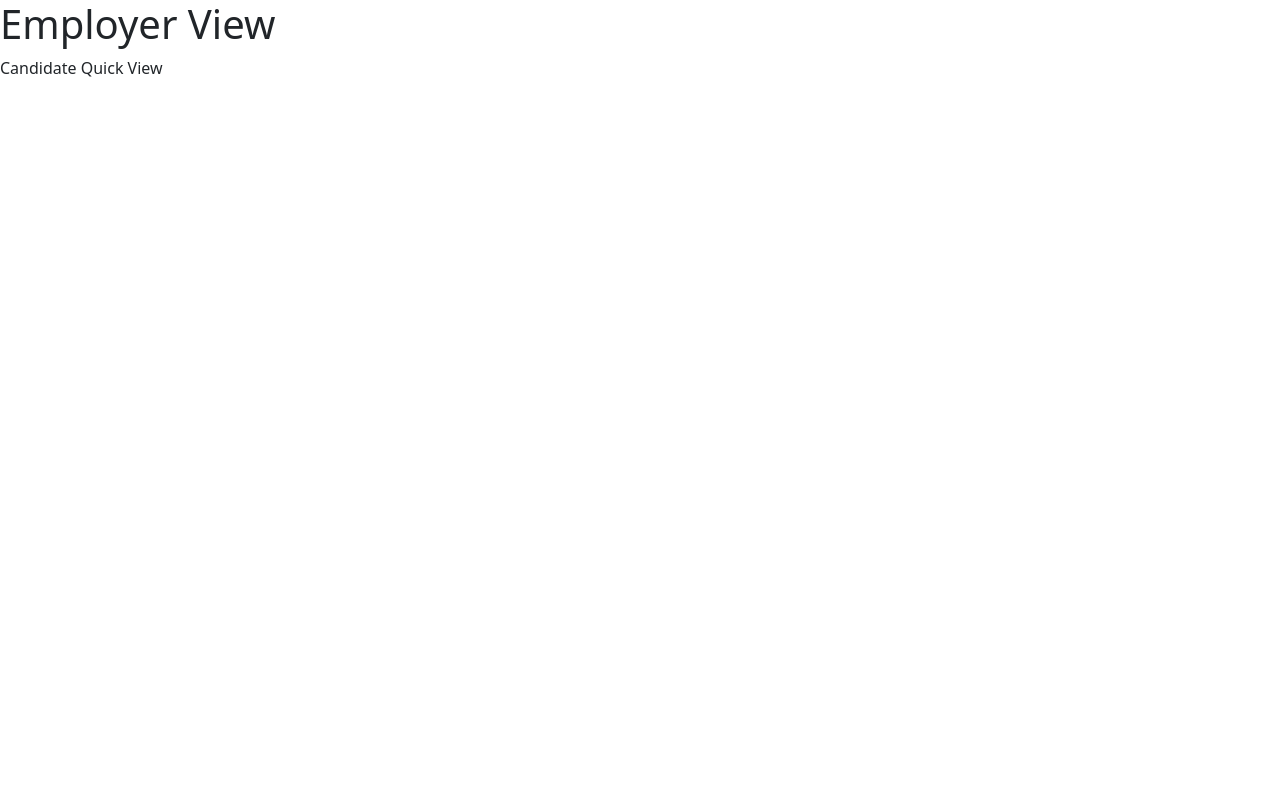
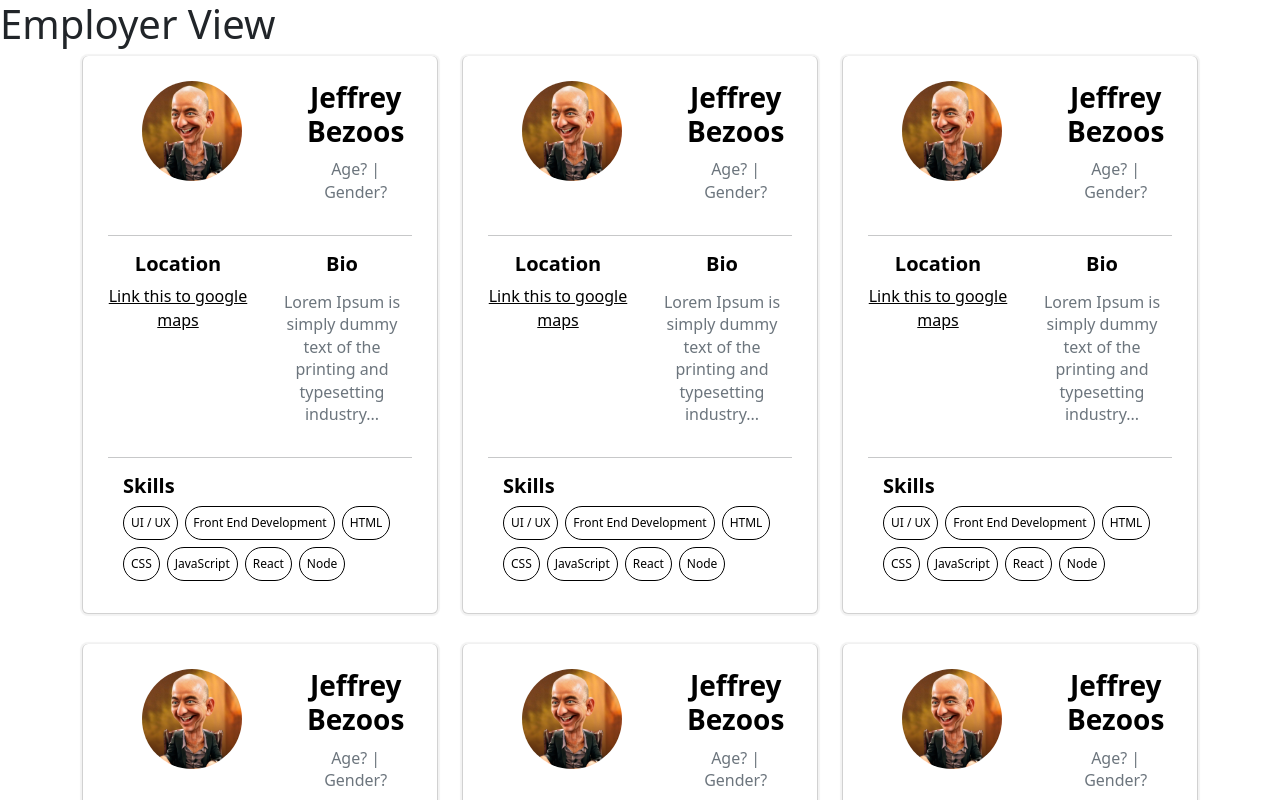
Before and after one commit to chris-menz/phe-frontend, a React (Create React App) app: page /employerView in a window 1280 px wide. Shown: the top 800 px of the page. Built offline with nearby package versions, Linux system fonts and the light colour scheme.

Commit message:
file names

```diff
--- a/src/routes/candidateView.jsx
+++ b/src/routes/candidateView.jsx
@@ -1,10 +1,7 @@
-import Candidate_frames from "../components/candidateFrames";
-
 export default function CandidateView(){
     return(
         <main>
            	<h1>Candidate View</h1>
-        	<Candidate_frames></Candidate_frames>
 	</main>
 
     )
--- a/src/routes/employerView.jsx
+++ b/src/routes/employerView.jsx
@@ -1,10 +1,10 @@
-import CandidateQuickView from "../components/candidateQuickView";
+import CandidateFrames from "../components/candidateFrames";
 
 export default function EmployerView(){
     return(
         <main>
            <h1>Employer View</h1>
-           <CandidateQuickView></CandidateQuickView>
+           <CandidateFrames></CandidateFrames>
         </main>
 
     )
```
